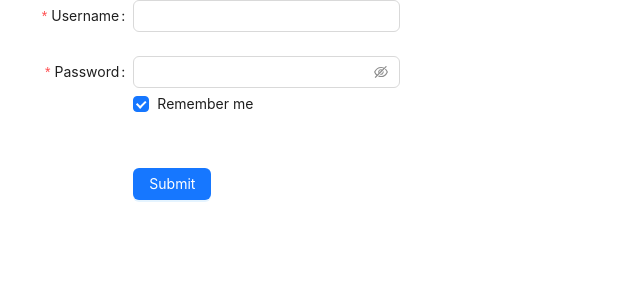
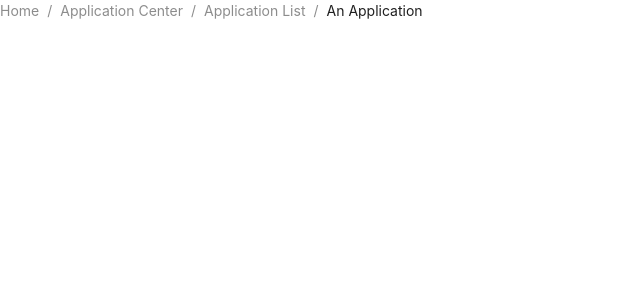
Before and after one commit to Emam-Bokhari/Ant-Design, a React (Vite) app: page / in a window 1280 px wide. Shown: the top 300 px of the page, without its empty margins (0-640 px from the left). Built offline with nearby package versions, Linux system fonts and the light colour scheme.

Commit message:
feat(Breadcrumb): add basic breadcrumb component using Ant Design

```diff
--- a/src/App.jsx
+++ b/src/App.jsx
@@ -1,10 +1,10 @@
 import { Fragment } from "react";
-import FormComponent from "./components/learning/date-entry/FormComponent";
+import BreadcrumbComponent from "./components/learning/navigation/BreadcrumbComponent";
 
 export default function App() {
   return (
     <Fragment>
-      <FormComponent />
+      <BreadcrumbComponent/>
     </Fragment>
   );
 }
--- a/src/components/learning/date-entry/FormComponent.jsx
+++ b/src/components/learning/date-entry/FormComponent.jsx
@@ -41,10 +41,15 @@ export default function FormComponent() {
           ]}
         >
           <Input.Password />
-          <Form.Item name="remember" valuePropName="checked" >
-            <Checkbox>Remember me</Checkbox>
-          </Form.Item>
         </Form.Item>
+
+        <Form.Item name="remember" valuePropName="checked" wrapperCol={{
+            offset:8,
+            span:16
+        }}>
+          <Checkbox>Remember me</Checkbox>
+        </Form.Item>
+
         <Form.Item
           wrapperCol={{
             offset: 8,
@@ -56,6 +61,7 @@ export default function FormComponent() {
           </Button>
         </Form.Item>
       </Form>
+
     </Fragment>
   );
 }
--- /dev/null
+++ b/src/components/learning/navigation/BreadcrumbComponent.jsx
@@ -0,0 +1,18 @@
+import { Breadcrumb } from "antd";
+import { Fragment } from "react";
+
+export default function BreadcrumbComponent() {
+  return (
+    <Fragment>
+      {/* basic breadcrumb */}
+      <Breadcrumb
+        items={[
+          { title: "Home" },
+          { title: <a href="#">Application Center</a> },
+          { title: <a href="#">Application List</a> },
+          { title: "An Application" },
+        ]}
+      />
+    </Fragment>
+  );
+}
```
